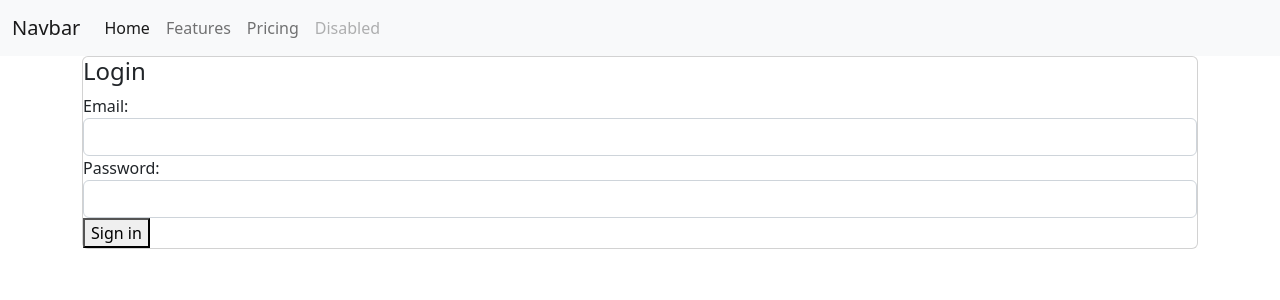
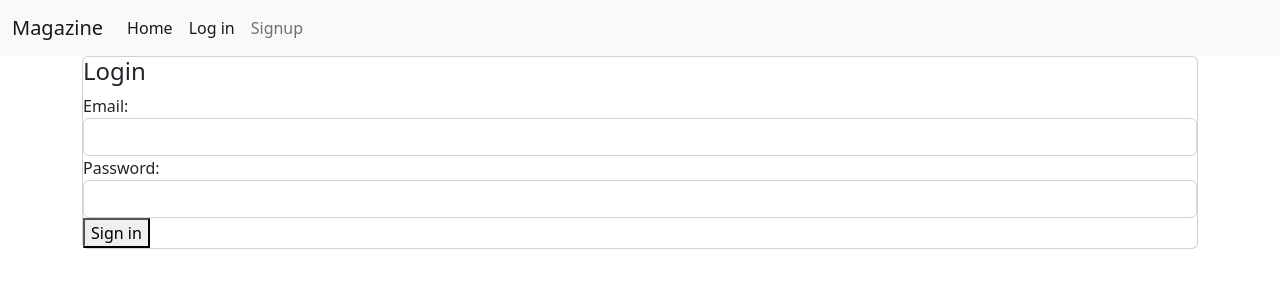
Before and after one commit to frirsta/fullstack-project, a Django app: page /users/login/ in a window 1280 px wide. Shown: the top 300 px of the page. Run offline with Django 3.2, Linux system fonts and the light colour scheme.

Commit message:
Add logout function and add login, logout and signup to navbar

```diff
--- a/templates/base.html
+++ b/templates/base.html
@@ -1,18 +1,22 @@
 <!DOCTYPE html>
 <html lang="en">
+
 <head>
   <meta charset="UTF-8">
   <meta http-equiv="X-UA-Compatible" content="IE=edge">
   <meta name="viewport" content="width=device-width, initial-scale=1.0">
-  <link rel="stylesheet" href="https://cdn.jsdelivr.net/npm/bootstrap@5.2.3/dist/css/bootstrap.min.css" integrity="sha384-rbsA2VBKQhggwzxH7pPCaAqO46MgnOM80zW1RWuH61DGLwZJEdK2Kadq2F9CUG65" crossorigin="anonymous">
+  <link rel="stylesheet" href="https://cdn.jsdelivr.net/npm/bootstrap@5.2.3/dist/css/bootstrap.min.css"
+    integrity="sha384-rbsA2VBKQhggwzxH7pPCaAqO46MgnOM80zW1RWuH61DGLwZJEdK2Kadq2F9CUG65" crossorigin="anonymous">
 
   <title>Document</title>
 </head>
+
 <body>
   <nav class="navbar navbar-expand-lg bg-light">
     <div class="container-fluid">
-      <a class="navbar-brand" href="#">Navbar</a>
-      <button class="navbar-toggler" type="button" data-bs-toggle="collapse" data-bs-target="#navbarNav" aria-controls="navbarNav" aria-expanded="false" aria-label="Toggle navigation">
+      <a class="navbar-brand" href="{% url 'magazine:home' %}">Magazine</a>
+      <button class="navbar-toggler" type="button" data-bs-toggle="collapse" data-bs-target="#navbarNav"
+        aria-controls="navbarNav" aria-expanded="false" aria-label="Toggle navigation">
         <span class="navbar-toggler-icon"></span>
       </button>
       <div class="collapse navbar-collapse" id="navbarNav">
@@ -20,18 +24,28 @@
           <li class="nav-item">
             <a class="nav-link active" aria-current="page" href="{% url 'magazine:home' %}">Home</a>
           </li>
+
+          {% if request.user.is_authenticated %}
           <li class="nav-item">
-            <a class="nav-link" href="#">Features</a>
+            <a class="nav-link" href="#">Profile</a>
           </li>
           <li class="nav-item">
-            <a class="nav-link" href="#">Pricing</a>
+            <a class="nav-link" href="{% url 'users:logout' %}">Logout</a>
+          </li>
+          {% else %}
+          <li class="nav-item">
+            <a href="{% url 'users:login' %}"
+              class="nav-link {% if request.path == '/users/login/' %}active{% endif %}">Log in</a>
           </li>
           <li class="nav-item">
-            <a class="nav-link disabled">Disabled</a>
+            <a href="{% url 'users:signup' %}"
+              class="nav-link {% if request.path == '/users/signup/' %}active{% endif %}">Signup</a>
           </li>
         </ul>
+        {% endif %}
       </div>
     </div>
+
   </nav>
 
   {% for message in messages %}
@@ -39,7 +53,7 @@
     {{ message }}
     <button type="button" class="btn-close" data-bs-dismiss="alert" aria-label="Close"></button>
   </div>
-{% endfor %}
+  {% endfor %}
 
 
 
@@ -47,6 +61,9 @@
   {% endblock content %}
 
 
-  <script src="https://cdn.jsdelivr.net/npm/bootstrap@5.2.3/dist/js/bootstrap.min.js" integrity="sha384-cuYeSxntonz0PPNlHhBs68uyIAVpIIOZZ5JqeqvYYIcEL727kskC66kF92t6Xl2V" crossorigin="anonymous"></script>
+  <script src="https://cdn.jsdelivr.net/npm/bootstrap@5.2.3/dist/js/bootstrap.min.js"
+    integrity="sha384-cuYeSxntonz0PPNlHhBs68uyIAVpIIOZZ5JqeqvYYIcEL727kskC66kF92t6Xl2V" crossorigin="anonymous">
+  </script>
 </body>
+
 </html>
--- a/users/urls.py
+++ b/users/urls.py
@@ -1,8 +1,9 @@
 from django.urls import path
-from . views import signup, loginUser
+from . views import signup, loginUser, logoutUser
 
 
 urlpatterns = [
     path('signup/', signup, name='signup'),
     path('login/', loginUser, name='login'),
+    path('logout/', logoutUser, name='logout'),
 ]
--- a/users/views.py
+++ b/users/views.py
@@ -1,6 +1,7 @@
 from django.shortcuts import render, redirect
 from django.contrib.auth.forms import UserCreationForm
-from django.contrib.auth import login, authenticate
+from django.contrib.auth import login, authenticate, logout
+from django.urls import reverse
 
 from .forms import SignUpForm, LoginForm
 from django.contrib import messages
@@ -41,3 +42,8 @@ def loginUser(request):
         form = LoginForm()
 
     return render(request, "users/login.html", {"form": form})
+
+
+def logoutUser(request):
+    logout(request)
+    return redirect(reverse("users:login"))
```
